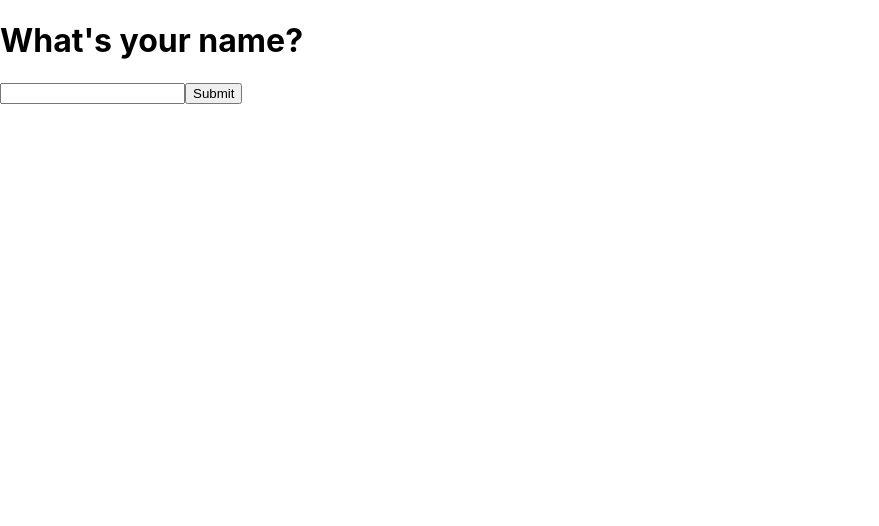
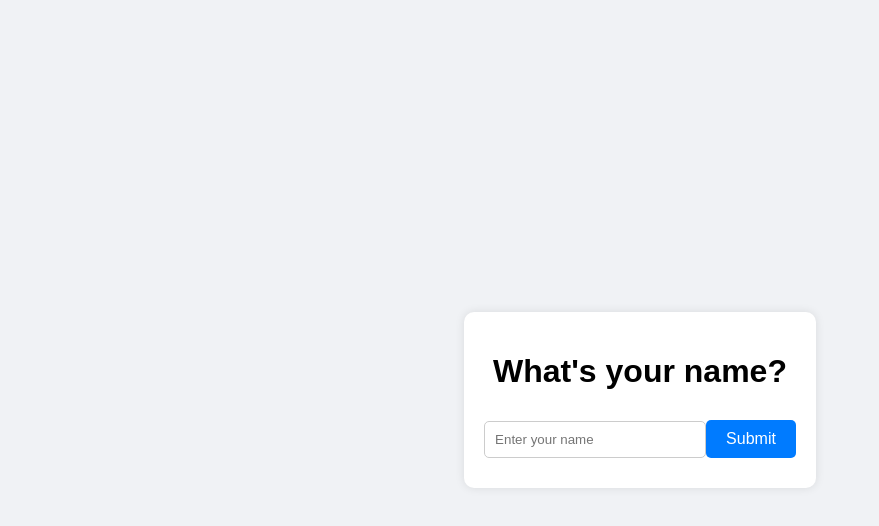
Before and after one commit to juanpigurina/hello_user, a React (Create React App) app in the folder frontend/: page / in a window 1280 px wide. Shown: the top 526 px of the page, without its empty margins (0-879 px from the left). Built offline with nearby package versions, Linux system fonts and the light colour scheme.

Commit message:
new look

```diff
--- a/frontend/src/App.js
+++ b/frontend/src/App.js
@@ -1,5 +1,6 @@
 import React, { useState } from 'react';
 import axios from 'axios';
+import './styles.css';
 
 function App() {
   const [name, setName] = useState('');
@@ -16,13 +17,14 @@ function App() {
   };
 
   return (
-    <div>
+    <div className="container">
       <h1>What's your name?</h1>
       <form onSubmit={handleSubmit}>
         <input
           type="text"
           value={name}
           onChange={(e) => setName(e.target.value)}
+          placeholder="Enter your name"
         />
         <button type="submit">Submit</button>
       </form>
--- /dev/null
+++ b/frontend/src/styles.css
@@ -0,0 +1,40 @@
+/* styles.css */
+body {
+    background-color: #f0f2f5;
+    display: flex;
+    justify-content: center;
+    align-items: center;
+    height: 100vh;
+    margin: 0;
+    font-family: Arial, sans-serif;
+  }
+
+  .container {
+    text-align: center;
+    background: white;
+    padding: 20px;
+    border-radius: 10px;
+    box-shadow: 0 0 10px rgba(0, 0, 0, 0.1);
+  }
+
+  input[type="text"] {
+    width: 200px;
+    padding: 10px;
+    margin: 10px 0;
+    border: 1px solid #ccc;
+    border-radius: 5px;
+  }
+
+  button {
+    padding: 10px 20px;
+    background-color: #007bff;
+    color: white;
+    border: none;
+    border-radius: 5px;
+    cursor: pointer;
+    font-size: 16px;
+  }
+
+  button:hover {
+    background-color: #0056b3;
+  }
```
